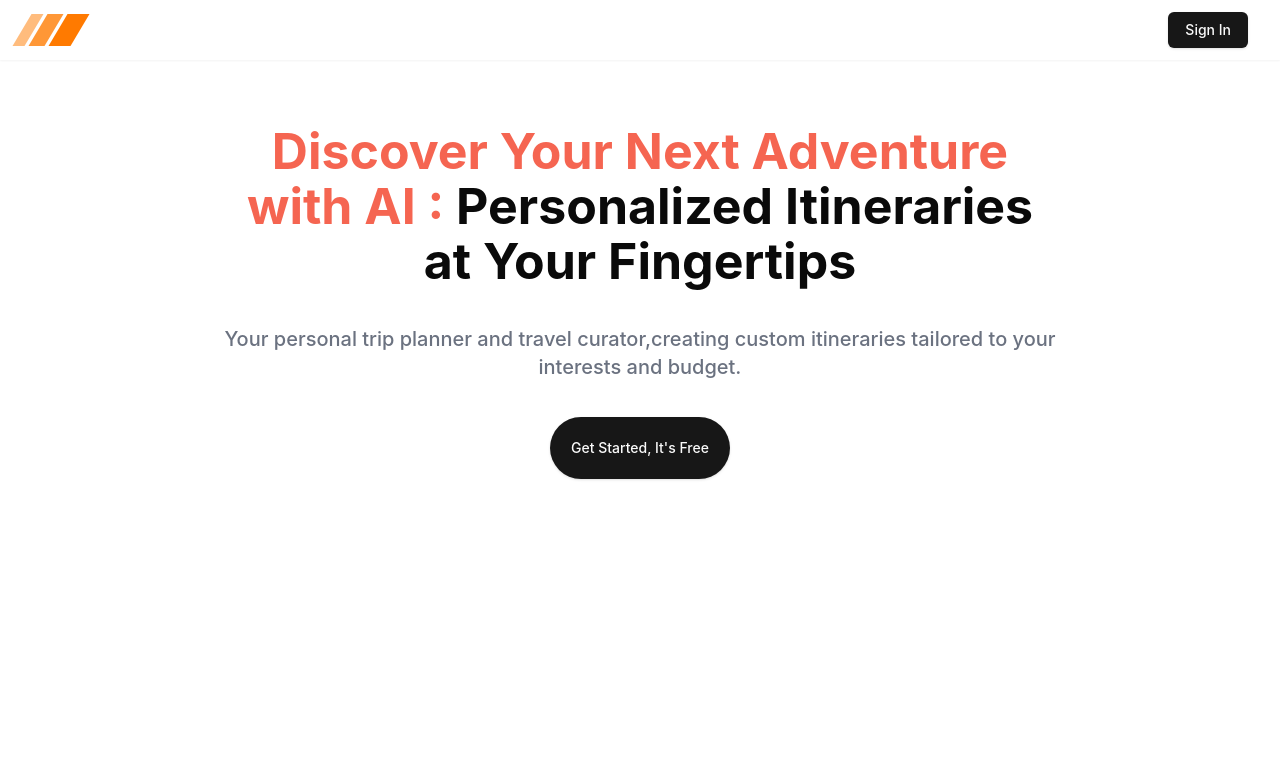
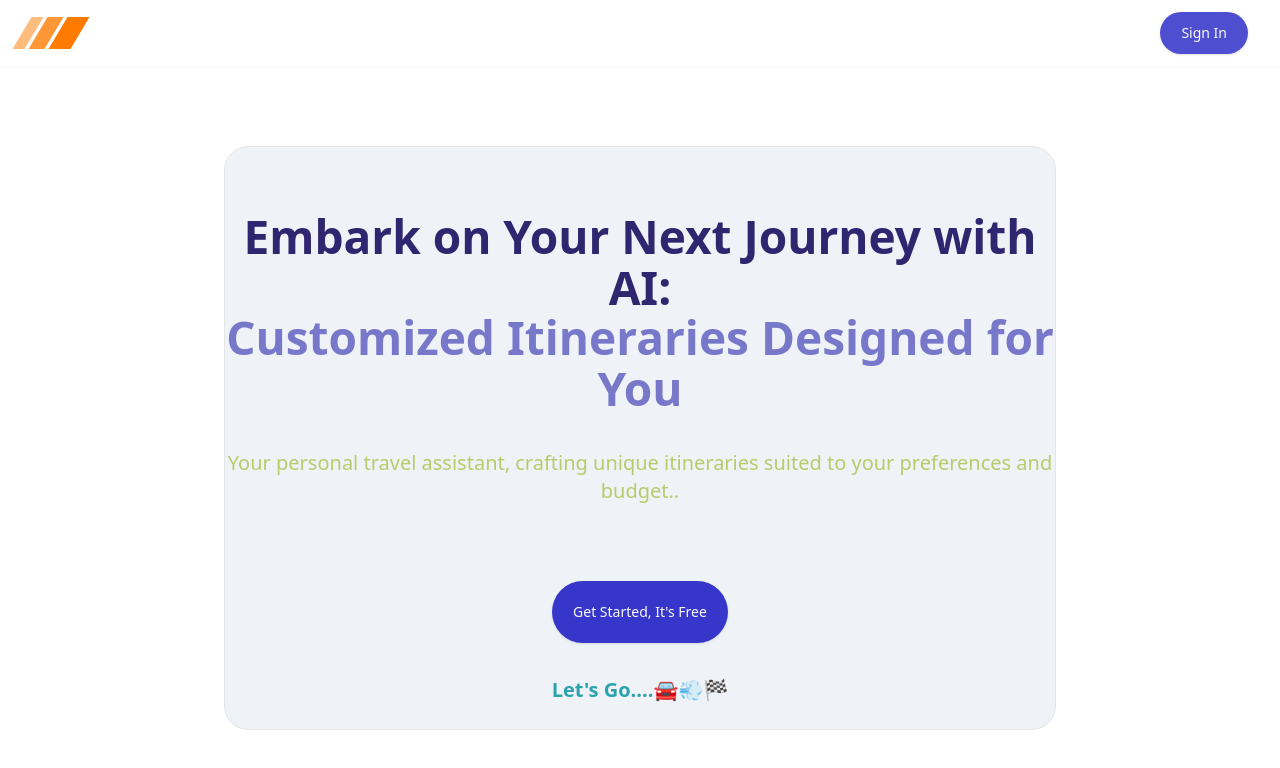
Before and after one commit to ayush08kg/React-Planner, a React (Vite) app: page / in a window 1280 px wide. Shown: the top 768 px of the page. Built offline with nearby package versions, Linux system fonts and the light colour scheme; no server answers.

Commit message:
hero-style-changed

```diff
--- a/src/components/ui/custom/Header.jsx
+++ b/src/components/ui/custom/Header.jsx
@@ -94,7 +94,7 @@ function Header() {
             </Popover>
           </div>
         ) : (
-          <Button onClick={() => setOpenDailog(true)} className="mr-5">
+          <Button onClick={() => setOpenDailog(true)} className="mr-5 bg-[#3636cae0] p-5 rounded-full font-medium hover:bg-white hover:text-black">
             Sign In
           </Button>
         )}
--- a/src/components/ui/custom/Hero.jsx
+++ b/src/components/ui/custom/Hero.jsx
@@ -4,10 +4,12 @@ import { Link } from 'react-router-dom'
 
 function Hero() {
   return (
-    <div className='flex flex-col items-center mx-56 gap-9'>
-        <h1 className='font-bold text-[50px] text-center mt-16'> <span className='text-[#f56551]'>Discover Your Next Adventure with AI : </span>Personalized Itineraries at Your Fingertips</h1>
-        <p className='text-xl font-medium text-gray-500 text-center'>Your personal trip planner and travel curator,creating custom itineraries tailored to your interests and budget.</p>
-        <Link to={'/create-trip'}><Button className='py-[30px] px-[20px] rounded-full'>Get Started, It's Free</Button></Link>
+    <div className='flex flex-col items-center mx-56 gap-9 mt-20 rounded-3xl border hover:scale-105 transition-all bg-slate-300 backdrop-blur-lg bg-opacity-30'>
+        <h1 className='font-bold text-[46px] text-center mt-16 text-[#7878ca]'> <span className='text-[#302670]'>Embark on Your Next Journey with AI:<br></br></span>Customized Itineraries Designed for You</h1>
+        <p className='text-xl font-medium text-[#abc045cb] text-center'>Your personal travel assistant, crafting unique itineraries suited to your preferences and budget..</p>
+        <Link to={'/create-trip'}><Button className='py-[30px] px-[20px] bg-[#3636ca]  hover:bg-white hover:text-black rounded-full mb-15 mt-10'>Get Started, It's Free</Button></Link>
+        <h1 className='mb-7 text-[20px] font-semibold text-center text-[#2ba3ae]'>Let's Go....🚘💨🏁
+        </h1>
     </div>
   )
 }
--- a/src/index.css
+++ b/src/index.css
@@ -4,6 +4,7 @@
 
 :root {
   font-family: Inter, system-ui, Avenir, Helvetica, Arial, sans-serif;
+  font-family: system-ui, -apple-system, BlinkMacSystemFont, Segoe UI, Roboto, Oxygen, Ubuntu, Cantarell, Open Sans, Helvetica Neue, sans-serif;
   line-height: 1.5;
   font-weight: 400;
 
```
